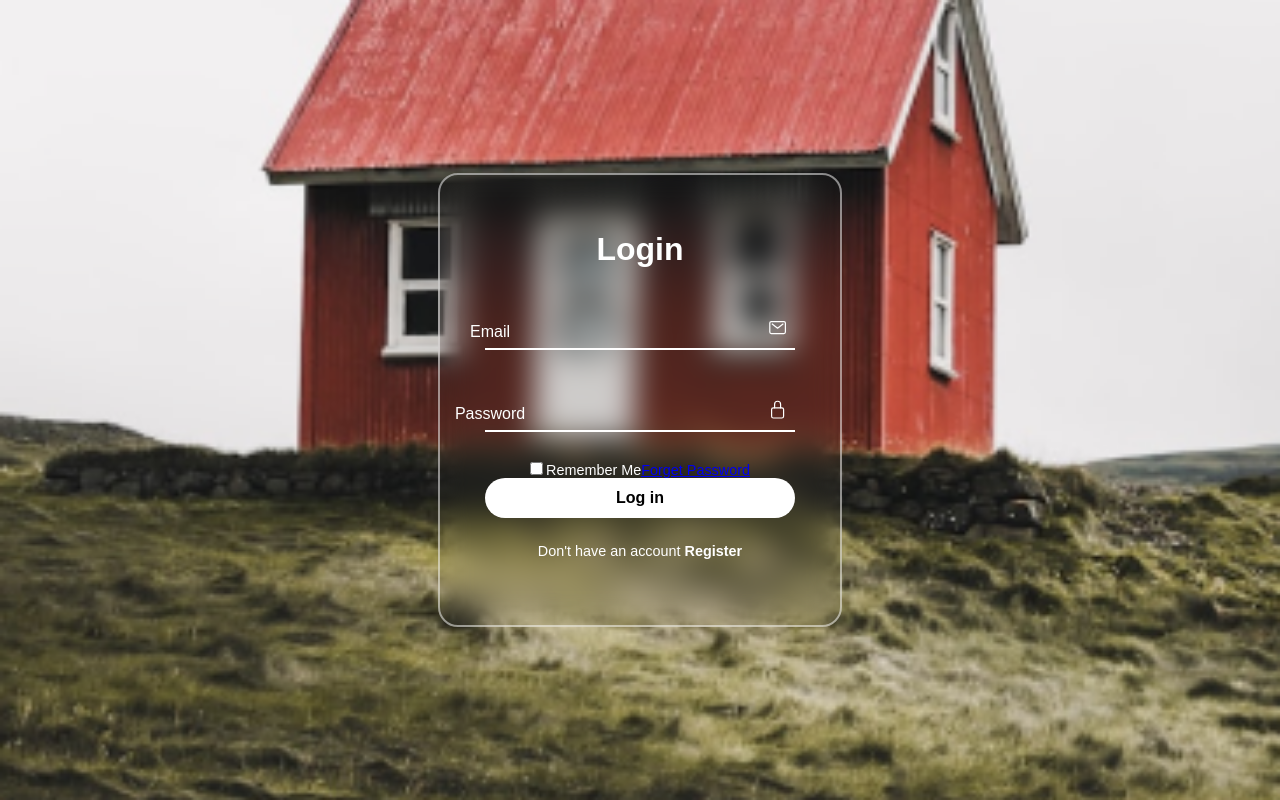
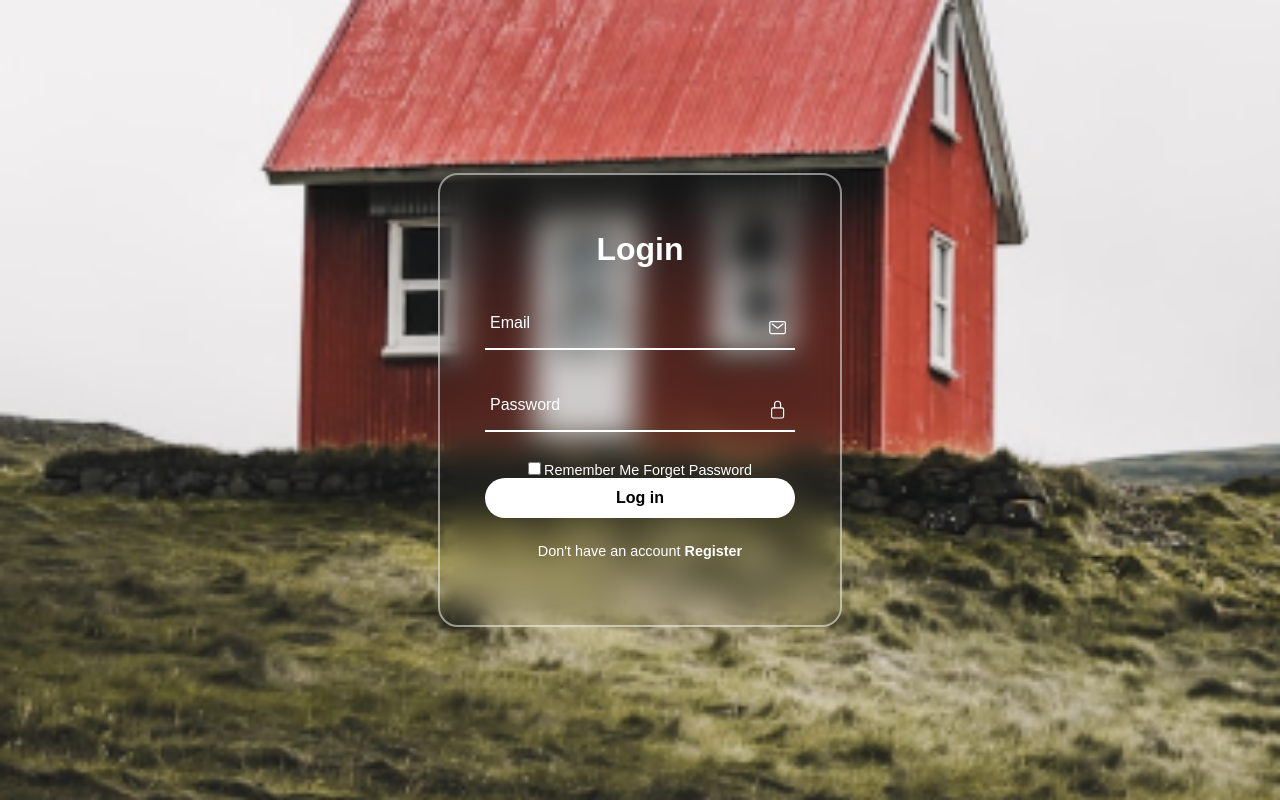
Before and after one commit to draunzler/login-page, a plain HTML site: page index.html in a window 1280 px wide. Drawn offline with nearby package versions, Linux system fonts and the light colour scheme.

Commit message:
updated code

```diff
--- a/index.css
+++ b/index.css
@@ -40,7 +40,7 @@ h2{
     position: absolute;
     top: 50%;
     left: 5px;
-    transform: translate(-50%);
+    transform: translateY(-50%);
     color: white;
     font-size: 1em;
     pointer-events: none;
@@ -48,7 +48,7 @@ h2{
 }
 input:focus ~ label,
 input:valid ~ label{
-    top: -5;
+    top: -5px;
 }
 .inputbox input{
     width: 100%;
--- a/index.html
+++ b/index.html
@@ -22,8 +22,7 @@
                             <label for="">Password</label>
                         </div>
                         <div class="forget">
-                            <label for=""><input type="checkbox">Remember Me</label>
-                            <a href="#">Forget Password</a>
+                            <label for=""><input type="checkbox">Remember Me <a href="#">Forget Password</a></label>
                         </div>
                         <button>Log in</button>
                         <div class="register">
```
